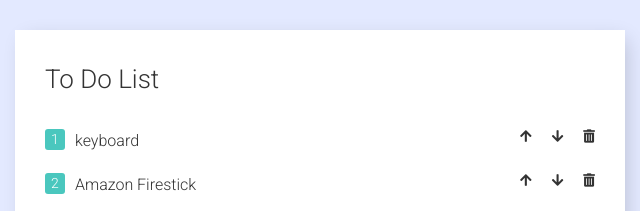
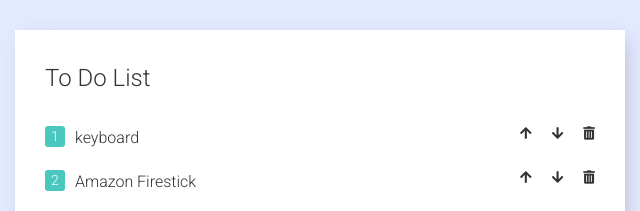
Before and after one commit to petson15/To-do-list, a plain HTML site: page index.html in a window 1280 px wide. Shown: the top 211 px of the page, 320-960 px from the left. Drawn offline with Linux system fonts and the light colour scheme.

```diff
--- a/css/main.css
+++ b/css/main.css
@@ -15,7 +15,7 @@ body {
 }
 
 h1 {
-  font-size: 26px;
+  font-size: 24px;
   font-weight: 300;
 }
 
--- a/css/reset.css
+++ b/css/reset.css
@@ -28,7 +28,7 @@ html {
 
 * {
   max-height: 1000000px;
-  margin: 1;
+  margin: 0;
   padding: 0;
 }
 /* HTML5 display-role reset for older browsers */
```
